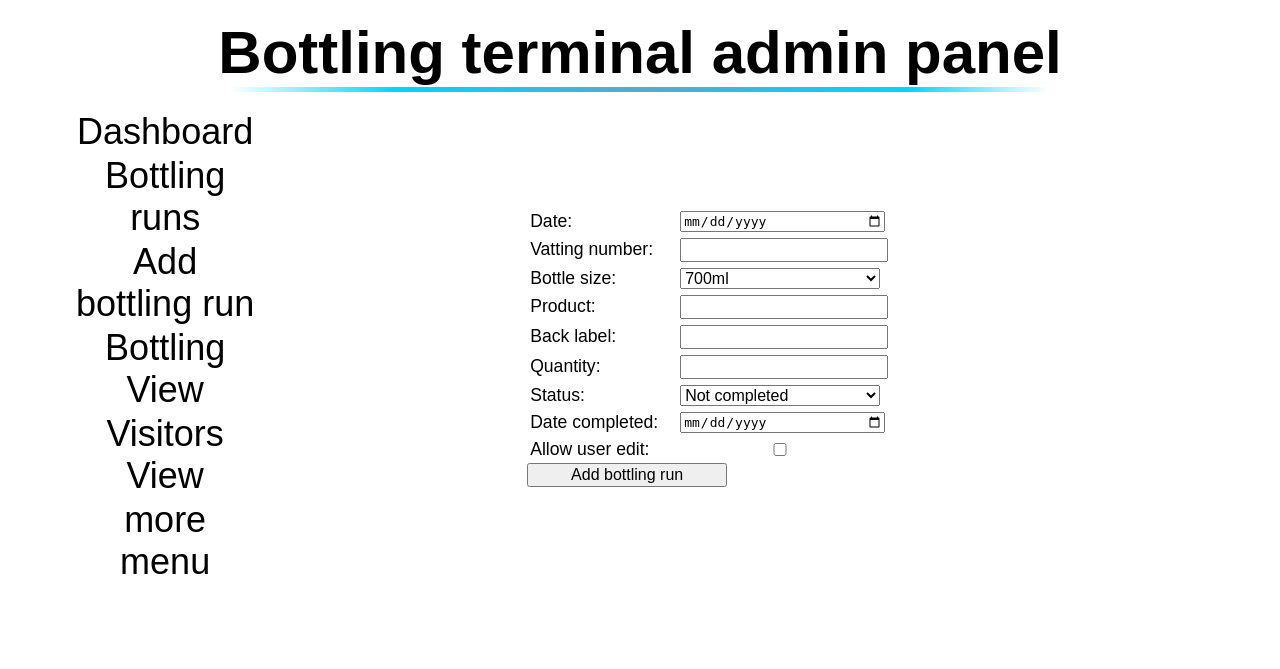
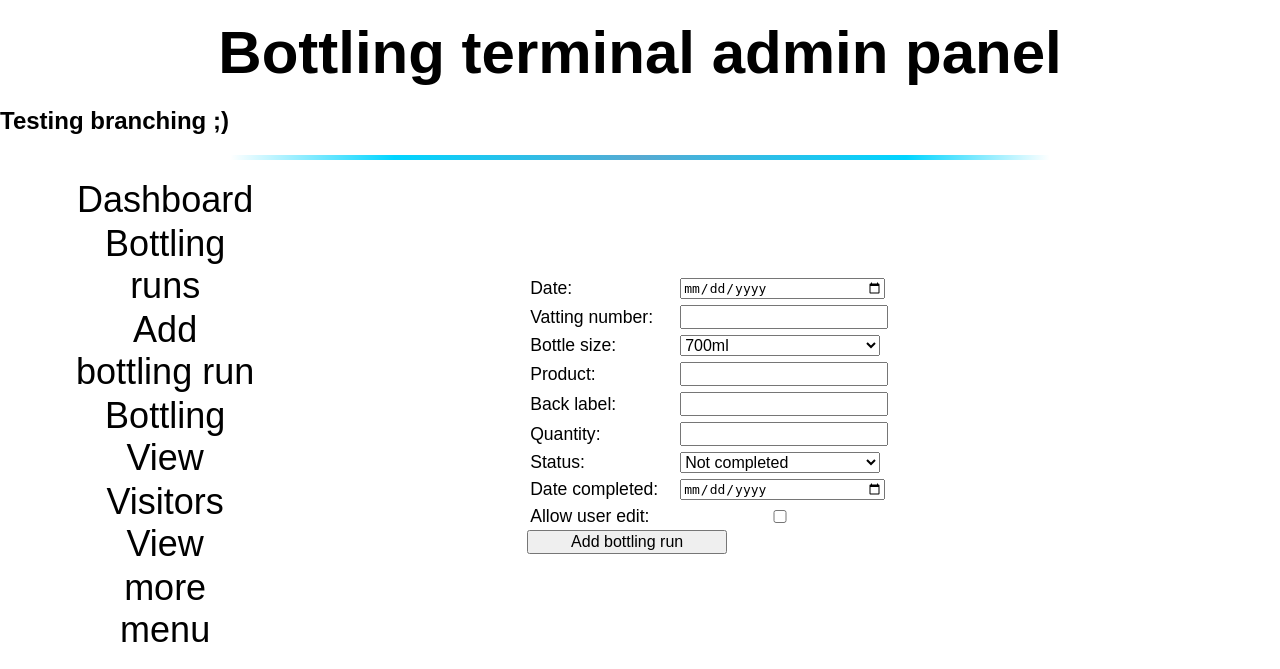
Before and after one commit to michaub/bottlingterminal, a Flask app: page /addbottling in a window 1280 px wide. Shown: the top 669 px of the page. Run offline with Flask 2, Linux system fonts and the light colour scheme; some web fonts are replaced.

Commit message:
testing new branch

```diff
--- a/templates/layout.html
+++ b/templates/layout.html
@@ -7,6 +7,7 @@
 </head>
 <body>
 <h1>Bottling terminal admin panel</h1>
+<h2>Testing branching ;)</h2>
 <div id="title-line"></div>
 <table class="menu-table">
     <tr>
```
